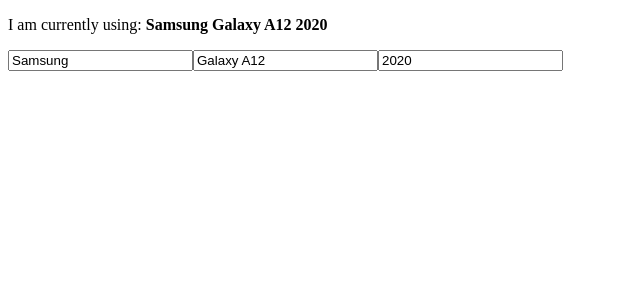
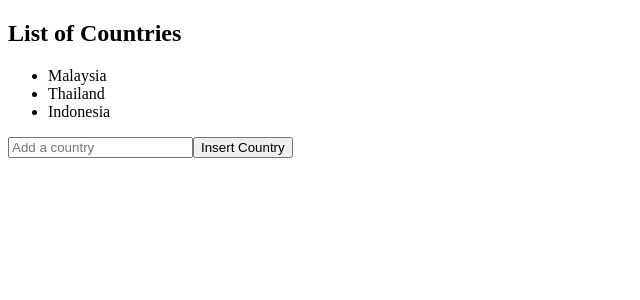
Before and after one commit to asyikin22/REACT-CONCEPTS, a React (Vite) app: page / in a window 1280 px wide. Shown: the top 300 px of the page, without its empty margins (0-640 px from the left). Built offline with nearby package versions, Linux system fonts and the light colour scheme.

Commit message:
update arrays in state

```diff
--- a/src/App.jsx
+++ b/src/App.jsx
@@ -1,8 +1,8 @@
-import Phone from './Phone.jsx'
+import Country from './Country.jsx'
 
 function App() {
 
-  return(<Phone/>)
+  return(<Country />)
 
 }
 
--- /dev/null
+++ b/src/Country.jsx
@@ -0,0 +1,33 @@
+import React, {useState} from 'react'
+function Country() {
+
+    const [countries, setCountries] = useState(["Malaysia", "Thailand", "Indonesia"])
+
+    function handleAddCountry () {
+
+        const newCountry = document.getElementById("countryInput").value;
+        document.getElementById("countryInput").value = "";
+
+        setCountries(c => [...c, newCountry]);
+    }
+
+    function handleRemoveCountry (index) {
+
+        setCountries(countries.filter((_, i) => i !== index))
+
+    }
+
+    return (<div>
+            <h2> List of Countries</h2>
+            <ul>
+                {countries.map((countries, index) =>
+                <li key={index} onClick={()=>handleRemoveCountry(index)}>{countries}</li>)}
+            </ul>
+
+            <input type="text" id="countryInput" placeholder="Add a country" />
+            <button onClick={handleAddCountry}>Insert Country</button>
+        </div>)
+
+}
+
+export default Country
```
